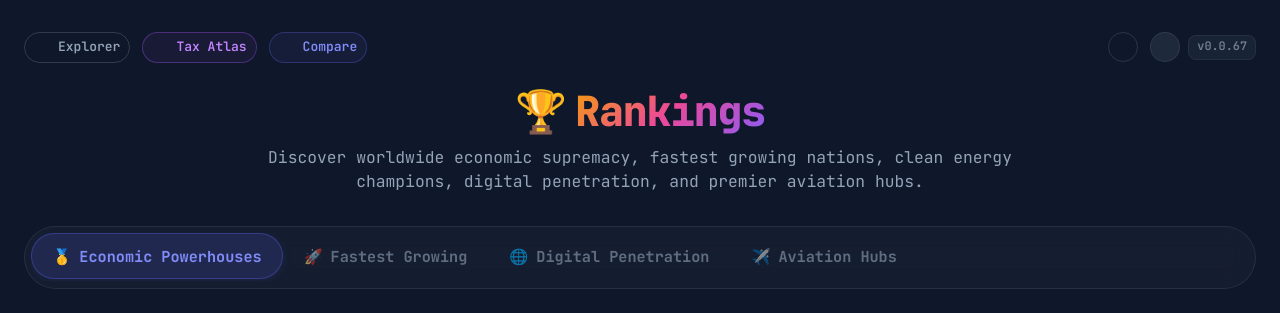
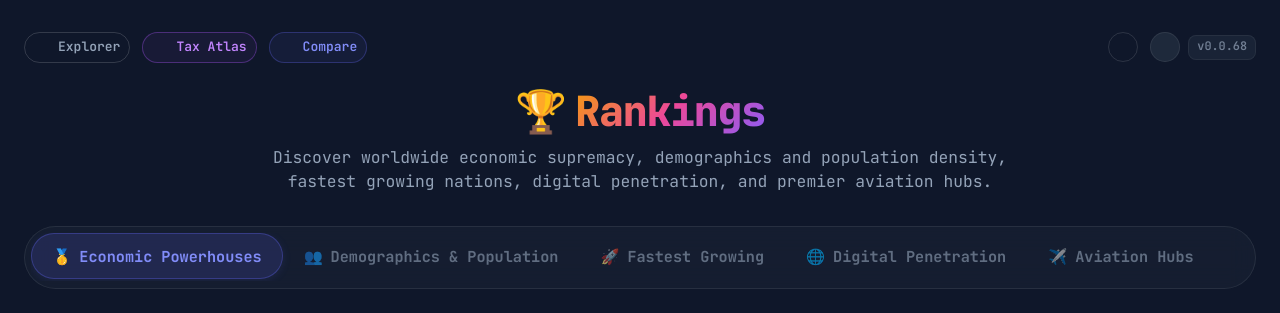
Before and after one commit to vivekgautham/countries, a React (Vite) app: page /#/rankings in a window 1280 px wide. Shown: the top 313 px of the page. Built offline with nearby package versions, Linux system fonts and the light colour scheme; some icons are missing.

Commit message:
Updates.

```diff
--- a/package.json
+++ b/package.json
@@ -1,7 +1,7 @@
 {
   "name": "countries",
   "private": true,
-  "version": "0.0.67",
+  "version": "0.0.68",
   "homepage": "https://vivekgautham.github.io/countries",
   "type": "module",
   "scripts": {
--- a/src/pages/CountryRankingsPage.tsx
+++ b/src/pages/CountryRankingsPage.tsx
@@ -5,6 +5,8 @@ import CompareArrowsIcon from "@mui/icons-material/CompareArrows";
 import ElectricBoltIcon from "@mui/icons-material/ElectricBolt";
 import EmojiEventsIcon from "@mui/icons-material/EmojiEvents";
 import FlightIcon from "@mui/icons-material/Flight";
+import GroupsIcon from "@mui/icons-material/Groups";
+import LocationCityIcon from "@mui/icons-material/LocationCity";
 import OpenInNewIcon from "@mui/icons-material/OpenInNew";
 import PublicIcon from "@mui/icons-material/Public";
 import SearchIcon from "@mui/icons-material/Search";
@@ -52,7 +54,7 @@ import {
 import { useCountriesData } from "../api/countriesApi";
 import AppVersionBadge from "../components/layout/AppVersionBadge";
 import { UnifiedCountry } from "../types/country";
-import { formatNumber } from "../utils/comparisonUtils";
+import { calculateDensity, formatNumber } from "../utils/comparisonUtils";
 import { getCountryEmoji } from "../utils/countryUtils";
 import { useDocumentTitle } from "../utils/useDocumentTitle";
 import {
@@ -68,7 +70,7 @@ import {
 
 export interface RankingMetricConfig {
   id: string;
-  category: "economy" | "growth" | "digital" | "aviation";
+  category: "economy" | "demographics" | "growth" | "digital" | "aviation";
   label: string;
   shortLabel: string;
   unit: string;
@@ -90,6 +92,15 @@ export const RANKING_CATEGORIES = [
     emoji: "🥇",
     description:
       "Global leaders ranked by nominal output, purchasing power parity (PPP), and living standards.",
+  },
+  {
+    id: "demographics",
+    label: "Demographics & Population",
+    shortLabel: "Demographics",
+    icon: <GroupsIcon sx={{ fontSize: 18 }} />,
+    emoji: "👥",
+    description:
+      "Global leaders ranked by resident population size, population density, and demographic concentration.",
   },
   {
     id: "growth",
@@ -207,7 +218,59 @@ export const RANKING_METRICS: RankingMetricConfig[] = [
       c.population ? `Pop: ${formatNumber(c.population)}` : "—",
   },
 
-  // 2. Growth
+  // 2. Demographics & Population
+  {
+    id: "population",
+    category: "demographics",
+    label: "Total Population",
+    shortLabel: "Population (% of World)",
+    unit: "people",
+    description:
+      "Total resident human population based on latest censuses, national estimates, and United Nations / World Bank demographic figures.",
+    source: "RestCountries / UN / World Bank",
+    sortDirection: "desc",
+    icon: <GroupsIcon sx={{ fontSize: 18 }} />,
+    getValue: (c) => (c.population > 0 ? c.population : undefined),
+    formatValue: (val) => formatNumber(val),
+    getSecondaryValue: (c, globalSum) => {
+      const pop = c.population;
+      const density = calculateDensity(c.population, c.area);
+      const densityStr =
+        density !== null ? `${formatNumber(density)} / km²` : "";
+      if (typeof pop === "number" && globalSum && globalSum > 0) {
+        const share = (pop / globalSum) * 100;
+        const shareStr = `${share >= 1 ? share.toFixed(1) : share.toFixed(2)}% of World Pop`;
+        return densityStr ? `${shareStr} • ${densityStr}` : shareStr;
+      }
+      return densityStr || (c.area ? `${formatNumber(c.area)} km²` : "—");
+    },
+  },
+  {
+    id: "population_density",
+    category: "demographics",
+    label: "Population Density (people / km²)",
+    shortLabel: "Population Density",
+    unit: "people / km²",
+    description:
+      "Number of human inhabitants per square kilometer of sovereign land area, highlighting demographic concentration and urbanization.",
+    source: "RestCountries / World Bank",
+    sortDirection: "desc",
+    icon: <LocationCityIcon sx={{ fontSize: 18 }} />,
+    getValue: (c) => calculateDensity(c.population, c.area),
+    formatValue: (val) => `${formatNumber(val)} / km²`,
+    getSecondaryValue: (c) => {
+      const sqMiles = (c.area || 0) * 0.386102;
+      const densitySqMi =
+        sqMiles > 0 ? Math.round(c.population / sqMiles) : null;
+      const imperialStr = densitySqMi
+        ? `${formatNumber(densitySqMi)} / sq mi`
+        : "";
+      const areaStr = c.area ? `Area: ${formatNumber(c.area)} km²` : "";
+      return [imperialStr, areaStr].filter(Boolean).join(" • ") || "—";
+    },
+  },
+
+  // 3. Growth
   {
     id: "gdp_growth",
     category: "growth",
@@ -354,13 +417,13 @@ export const RANKING_METRICS: RankingMetricConfig[] = [
     label: "Highest Airport Elevation",
     shortLabel: "Highest Elevation",
     unit: "ft",
-    description:
-      "Highest elevation airfield or aerodrome in the country.",
+    description: "Highest elevation airfield or aerodrome in the country.",
     source: "OurAirports",
     sortDirection: "desc",
     icon: <TerrainIcon sx={{ fontSize: 18 }} />,
     getValue: (c) => c.airports?.highestAirport?.elevationFt,
-    formatValue: (val) => `${formatNumber(val)} ft (${Math.round(val * 0.3048).toLocaleString()} m)`,
+    formatValue: (val) =>
+      `${formatNumber(val)} ft (${Math.round(val * 0.3048).toLocaleString()} m)`,
     getSecondaryValue: (c) =>
       c.airports?.highestAirport
         ? `${c.airports.highestAirport.name}${c.airports.highestAirport.iata ? ` (${c.airports.highestAirport.iata})` : ""}`
@@ -417,6 +480,8 @@ export default function CountryRankingsPage() {
       currentMetric.label.toLowerCase(),
       "world leaders",
       "GDP per capita",
+      "population rankings",
+      "population density",
       "fastest growing economies",
     ],
     canonicalPath: `/rankings?category=${activeCategory}&metric=${currentMetric.id}`,
@@ -582,7 +647,26 @@ export default function CountryRankingsPage() {
       };
     }
 
-    // 3. Percentage metrics where value is natively 0-100%
+    // 3. Population: % Share of Total Global Population
+    if (currentMetric.id === "population" && globalSum > 0) {
+      const share = (val / globalSum) * 100;
+      const formattedShare =
+        share >= 10
+          ? `${share.toFixed(1)}%`
+          : share >= 1
+            ? `${share.toFixed(1)}%`
+            : share >= 0.1
+              ? `${share.toFixed(2)}%`
+              : `<0.1%`;
+
+      return {
+        barPercent: Math.max(1.5, Math.min(100, share)),
+        label: `${formattedShare} of World Pop`,
+        tooltip: `${share.toFixed(2)}% share of World Population (${formatNumber(globalSum)})`,
+      };
+    }
+
+    // 4. Percentage metrics where value is natively 0-100%
     if (["internet_users", "literacy_rate"].includes(currentMetric.id)) {
       return {
         barPercent: Math.max(2, Math.min(100, val)),
@@ -855,8 +939,9 @@ export default function CountryRankingsPage() {
             lineHeight: 1.5,
           }}
         >
-          Discover worldwide economic supremacy, fastest growing nations, clean
-          energy champions, digital penetration, and premier aviation hubs.
+          Discover worldwide economic supremacy, demographics and population
+          density, fastest growing nations, digital penetration, and premier
+          aviation hubs.
         </Typography>
       </Box>
 
@@ -1055,6 +1140,20 @@ export default function CountryRankingsPage() {
                     backgroundColor: "rgba(14, 165, 233, 0.15)",
                     color: "#38bdf8",
                     border: "1px solid rgba(14, 165, 233, 0.3)",
+                  }}
+                />
+              )}
+              {currentMetric.id === "population" && globalSum > 0 && (
+                <Chip
+                  label={`Total World Population: ${formatNumber(globalSum)}`}
+                  size="small"
+                  sx={{
+                    height: 22,
+                    fontSize: "0.72rem",
+                    fontWeight: 700,
+                    backgroundColor: "rgba(16, 185, 129, 0.15)",
+                    color: "#6ee7b7",
+                    border: "1px solid rgba(16, 185, 129, 0.3)",
                   }}
                 />
               )}
@@ -1593,7 +1692,9 @@ export default function CountryRankingsPage() {
               <TableCell sx={{ width: { xs: 200, sm: 280 } }}>
                 {currentMetric.shortLabel}
               </TableCell>
-              <TableCell sx={{ width: 140 }}>Population</TableCell>
+              <TableCell sx={{ width: 140 }}>
+                {currentMetric.id === "population" ? "Land Area" : "Population"}
+              </TableCell>
               <TableCell sx={{ width: 160 }}>Secondary Context</TableCell>
               <TableCell align="right" sx={{ width: 110 }}>
                 Actions
@@ -1725,7 +1826,8 @@ export default function CountryRankingsPage() {
                                 fontSize: "0.72rem",
                                 fontWeight:
                                   currentMetric.id === "gdp_nominal" ||
-                                  currentMetric.id === "gdp_ppp"
+                                  currentMetric.id === "gdp_ppp" ||
+                                  currentMetric.id === "population"
                                     ? 700
                                     : 500,
                                 color:
@@ -1733,7 +1835,9 @@ export default function CountryRankingsPage() {
                                     ? "#818cf8"
                                     : currentMetric.id === "gdp_ppp"
                                       ? "#38bdf8"
-                                      : "text.secondary",
+                                      : currentMetric.id === "population"
+                                        ? "#34d399"
+                                        : "text.secondary",
                                 cursor: "help",
                               }}
                             >
@@ -1765,12 +1869,16 @@ export default function CountryRankingsPage() {
                       </Box>
                     </TableCell>
 
-                    {/* Population Column */}
+                    {/* Population / Land Area Column */}
                     <TableCell>
                       <Typography variant="body2" sx={{ fontSize: "0.85rem" }}>
-                        {item.country.population
-                          ? formatNumber(item.country.population)
-                          : "—"}
+                        {currentMetric.id === "population"
+                          ? item.country.area
+                            ? `${formatNumber(item.country.area)} km²`
+                            : "—"
+                          : item.country.population
+                            ? formatNumber(item.country.population)
+                            : "—"}
                       </Typography>
                     </TableCell>
 
```
Also changed, not shown: 1 other file (tests, documents, lock files or other folders).
